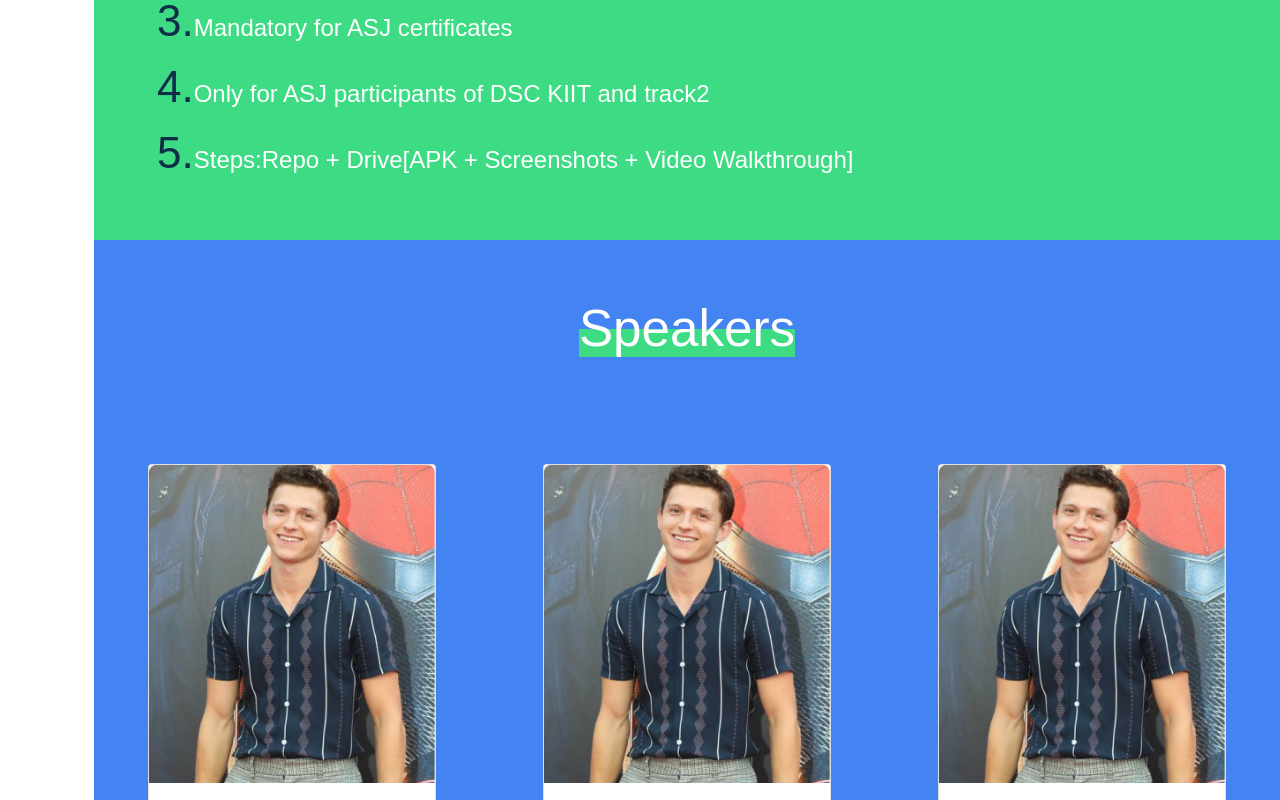
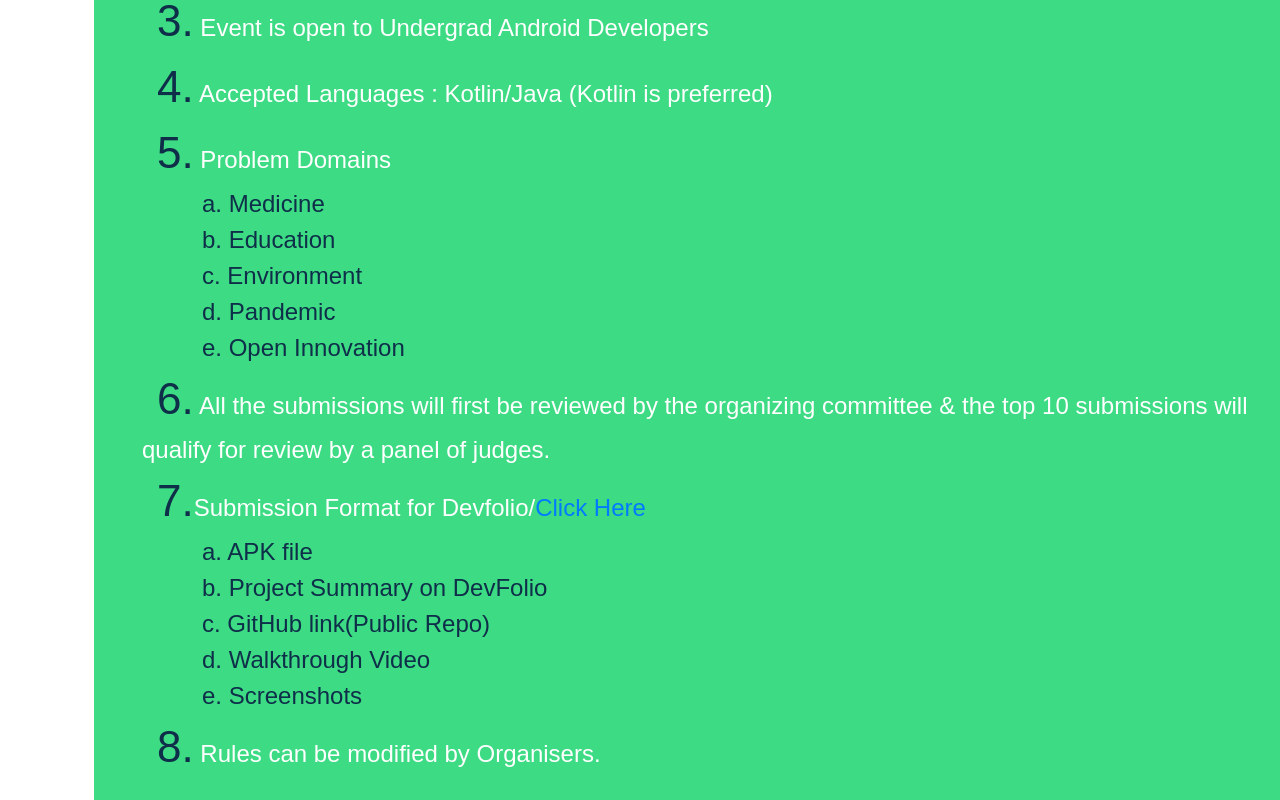
Before and after one commit to akashgp09/dsc-asjx, a Next.js app: page / in a window 1280 px wide. Shown: the part 2540-3340 px from the top of the page. Built offline with nearby package versions, Linux system fonts and the light colour scheme; a web font is replaced by a local one.

Commit message:
Rules Updated

```diff
--- a/components/Rules/rules.jsx
+++ b/components/Rules/rules.jsx
@@ -10,32 +10,52 @@ export default function Rules() {
         <div className="container">
             <div className="row">
                 <div className={styles.rule}>
-                    <span className={styles.number}>1.</span>
-                    2-3 members per team
+                    <span className={styles.number}>1.</span> Each participant has to register on Devfolio. Confused? Watch video: <a href="">link</a>
                 </div>
             </div>
             <div className="row">
                 <div className={styles.rule}>
-                    <span className={styles.number}>2.</span>
-                    Inter college
+                    <span className={styles.number}>2.</span> Team Size: 2 to 3 members
                 </div>
             </div>
             <div className="row">
                 <div className={styles.rule}>
-                    <span className={styles.number}>3.</span>
-                    Mandatory for ASJ certificates
+                    <span className={styles.number}>3.</span> Event is open to Undergrad Android Developers
                 </div>
             </div>
             <div className="row">
                 <div className={styles.rule}>
-                    <span className={styles.number}>4.</span>
-                    Only for ASJ participants of DSC KIIT and track2
+                    <span className={styles.number}>4.</span> Accepted Languages : Kotlin/Java (Kotlin is preferred)
                 </div>
             </div>
             <div className="row">
                 <div className={styles.rule}>
-                    <span className={styles.number}>5.</span>
-                    Steps:Repo + Drive[APK + Screenshots + Video Walkthrough]
+                    <span className={styles.number}>5.</span> Problem Domains
+                    <div className={styles.alpha}>a. Medicine</div>
+                    <div className={styles.alpha}>b. Education</div>
+                    <div className={styles.alpha}>c. Environment</div>
+                    <div className={styles.alpha}>d. Pandemic</div>
+                    <div className={styles.alpha}>e. Open Innovation</div>
+                </div>
+            </div>
+            <div className="row">
+                <div className={styles.rule}>
+                    <span className={styles.number}>6.</span> All the submissions will first be reviewed by the organizing committee & the top 10 submissions will qualify for review by a panel of judges.
+                </div>
+            </div>
+            <div className="row">
+                <div className={styles.rule}>
+                    <span className={styles.number}>7.</span>Submission Format for Devfolio/<a href="https://guide.devfolio.co/during-hackathon/submissions-on-devfolio">Click Here</a>
+                    <div className={styles.alpha}>a. APK file</div>
+                    <div className={styles.alpha}>b. Project Summary on DevFolio</div>
+                    <div className={styles.alpha}>c. GitHub link(Public Repo)</div>
+                    <div className={styles.alpha}>d. Walkthrough Video</div>
+                    <div className={styles.alpha}>e. Screenshots</div>
+                </div>
+            </div>
+            <div className="row">
+                <div className={styles.rule}>
+                    <span className={styles.number}>8.</span> Rules can be modified by Organisers.
                 </div>
             </div>
         </div>
--- a/components/Rules/rules.module.css
+++ b/components/Rules/rules.module.css
@@ -25,10 +25,20 @@
   margin-left: 15px;
 }
 
+.alpha {
+  color: #0e2e49;
+  font-size: 24px;
+  margin-left: 60px;
+}
+
 .rule {
   color: white;
   font-size: 24px;
   margin-left: 25px;
+}
+
+.rr{
+  margin-left: 30px;
 }
 
 @media only screen and (max-width: 600px) {
```
